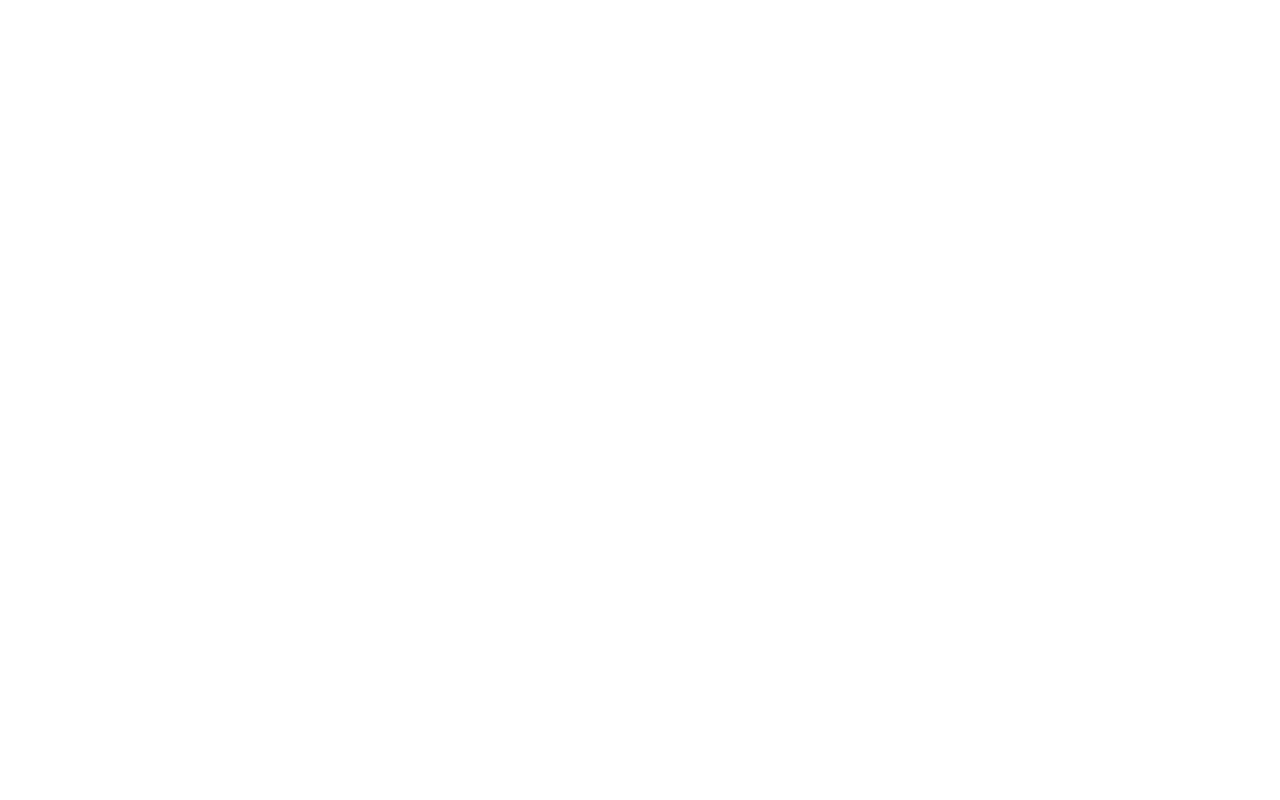
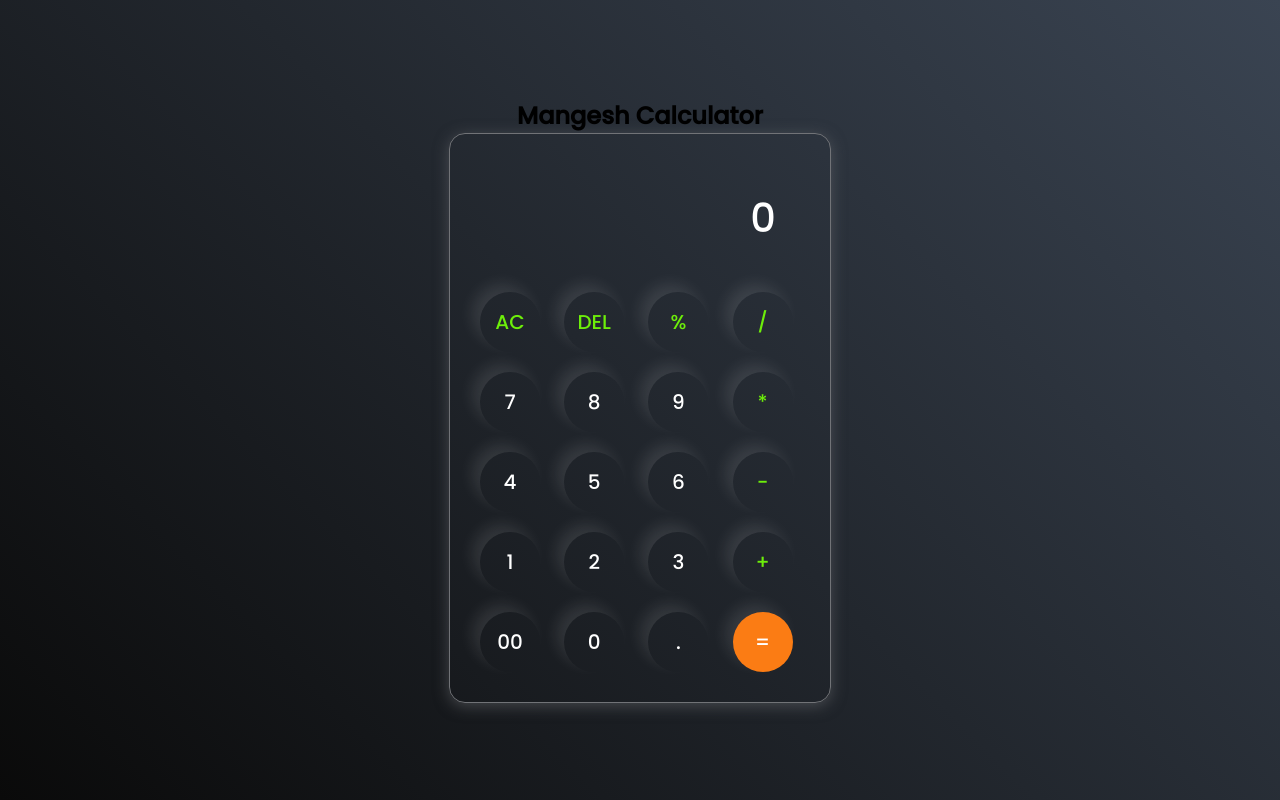
Before and after one commit to Mangesh-n/calculator-app, a plain HTML site: page index.html in a window 1280 px wide. Drawn offline with Linux system fonts and the light colour scheme.

Commit message:
cretes calc app

```diff
--- a/index.html
+++ b/index.html
@@ -1,11 +1,52 @@
+
 <!DOCTYPE html>
 <html lang="en">
-<head>
-    <meta charset="UTF-8">
-    <meta name="viewport" content="width=device-width, initial-scale=1.0">
-    <title>Calculator</title>
-</head>
-<body>
+  <head>
+    <meta charset="UTF-8" />
+    <meta http-equiv="X-UA-Compatible" content="IE=edge" />
+    <meta name="viewport" content="width=device-width, initial-scale=1.0" />
+    <link rel="stylesheet" href="style.css" />
+    <title>Calculator - By Code Traversal</title>
+  </head>
+  <body>
+    <div class="container">
+        <center><h2>Mangesh Calculator</h2></center>
+      <div class="calculator">
+        <input type="text" id="inputBox" placeholder="0" />
+        <div>
+          <button class="button operator">AC</button>
+          <button class="button operator">DEL</button>
+          <button class="button operator">%</button>
+          <button class="button operator">/</button>
+        </div>
+        <div>
+          <button class="button">7</button>
+          <button class="button">8</button>
+          <button class="button">9</button>
+          <button class="button operator">*</button>
+        </div>
+        <div>
+          <button class="button">4</button>
+          <button class="button">5</button>
+          <button class="button">6</button>
+          <button class="button operator">-</button>
+        </div>
+        <div>
+          <button class="button">1</button>
+          <button class="button">2</button>
+          <button class="button">3</button>
+          <button class="button operator">+</button>
+        </div>
 
-</body>
+        <div>
+          <button class="button">00</button>
+          <button class="button">0</button>
+          <button class="button">.</button>
+          <button class="button equalBtn">=</button>
+        </div>
+      </div>
+    </div>
+
+    <script src="script.js"></script>
+  </body>
 </html>
--- a/script.js
+++ b/script.js
@@ -0,0 +1,27 @@
+let input = document.getElementById('inputBox');
+let buttons = document.querySelectorAll('button');
+
+let string = "";
+let arr = Array.from(buttons);
+arr.forEach(button => {
+    button.addEventListener('click', (e) =>{
+        if(e.target.innerHTML == '='){
+            string = eval(string);
+            input.value = string;
+        }
+
+        else if(e.target.innerHTML == 'AC'){
+            string = "";
+            input.value = string;
+        }
+        else if(e.target.innerHTML == 'DEL'){
+            string = string.substring(0, string.length-1);
+            input.value = string;
+        }
+        else{
+            string += e.target.innerHTML;
+            input.value = string;
+        }
+
+    })
+})
--- a/style.css
+++ b/style.css
@@ -0,0 +1,64 @@
+@import url('https://fonts.googleapis.com/css2?family=Poppins:wght@500&display=swap');
+
+*{
+    margin: 0;
+    padding: 0;
+    box-sizing: border-box;
+    font-family: 'Poppins', sans-serif;
+}
+
+body{
+    width: 100%;
+    height: 100vh;
+    display: flex;
+    justify-content: center;
+    align-items: center;
+    background: linear-gradient(45deg, #0a0a0a, #3a4452);
+}
+
+.calculator{
+    border: 1px solid #717377;
+    padding: 20px;
+    border-radius: 16px;
+    background: transparent;
+    box-shadow: 0px 3px 15px rgba(113, 115, 119, 0.5);
+
+}
+
+input{
+    width: 320px;
+    border: none;
+    padding: 24px;
+    margin: 10px;
+    background: transparent;
+    box-shadow: 0px 3px 15px rgbs(84, 84, 84, 0.1);
+    font-size: 40px;
+    text-align: right;
+    cursor: pointer;
+    color: #ffffff;
+}
+
+input::placeholder{
+    color: #ffffff;
+}
+
+button{
+    border: none;
+    width: 60px;
+    height: 60px;
+    margin: 10px;
+    border-radius: 50%;
+    background: transparent;
+    color: #ffffff;
+    font-size: 20px;
+    box-shadow: -8px -8px 15px rgba(255, 255, 255, 0.1);
+    cursor: pointer;
+}
+
+.equalBtn{
+    background-color: #fb7c14;
+}
+
+.operator{
+    color: #6dee0a;
+}
```
